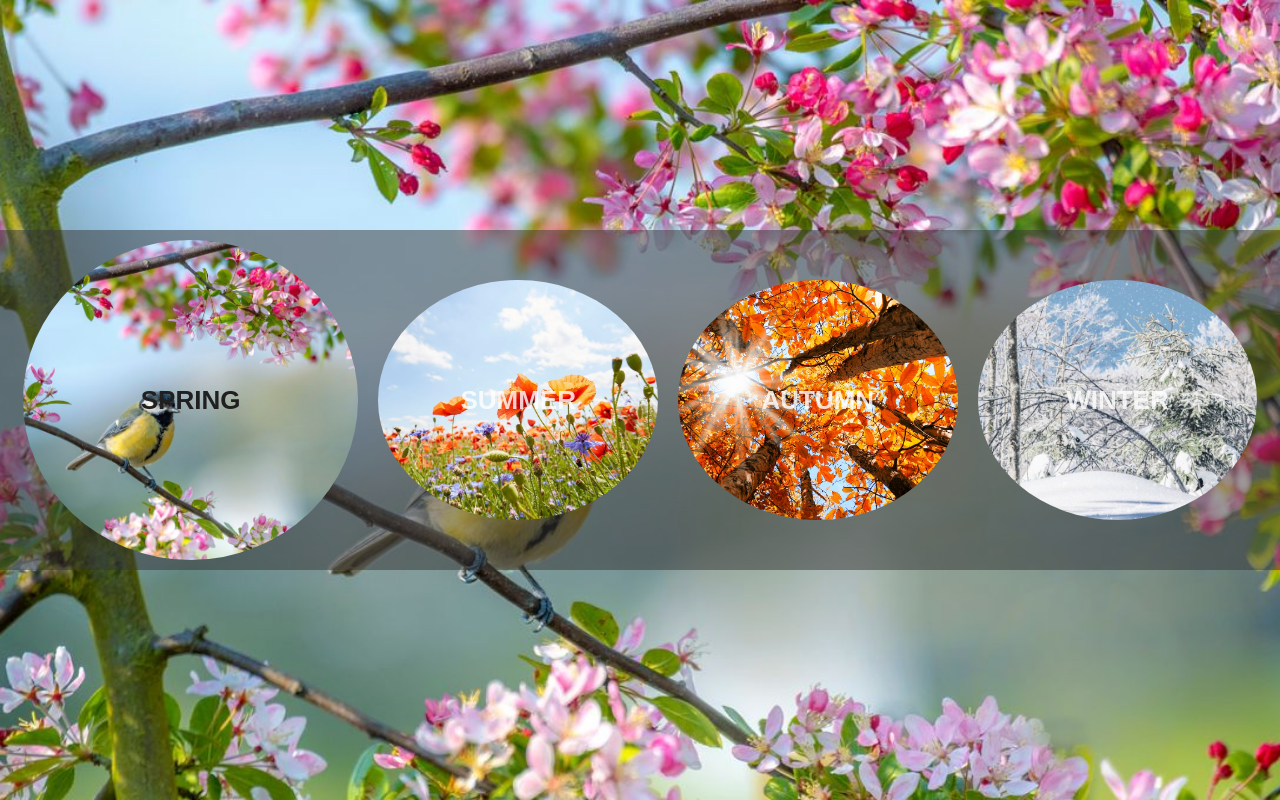
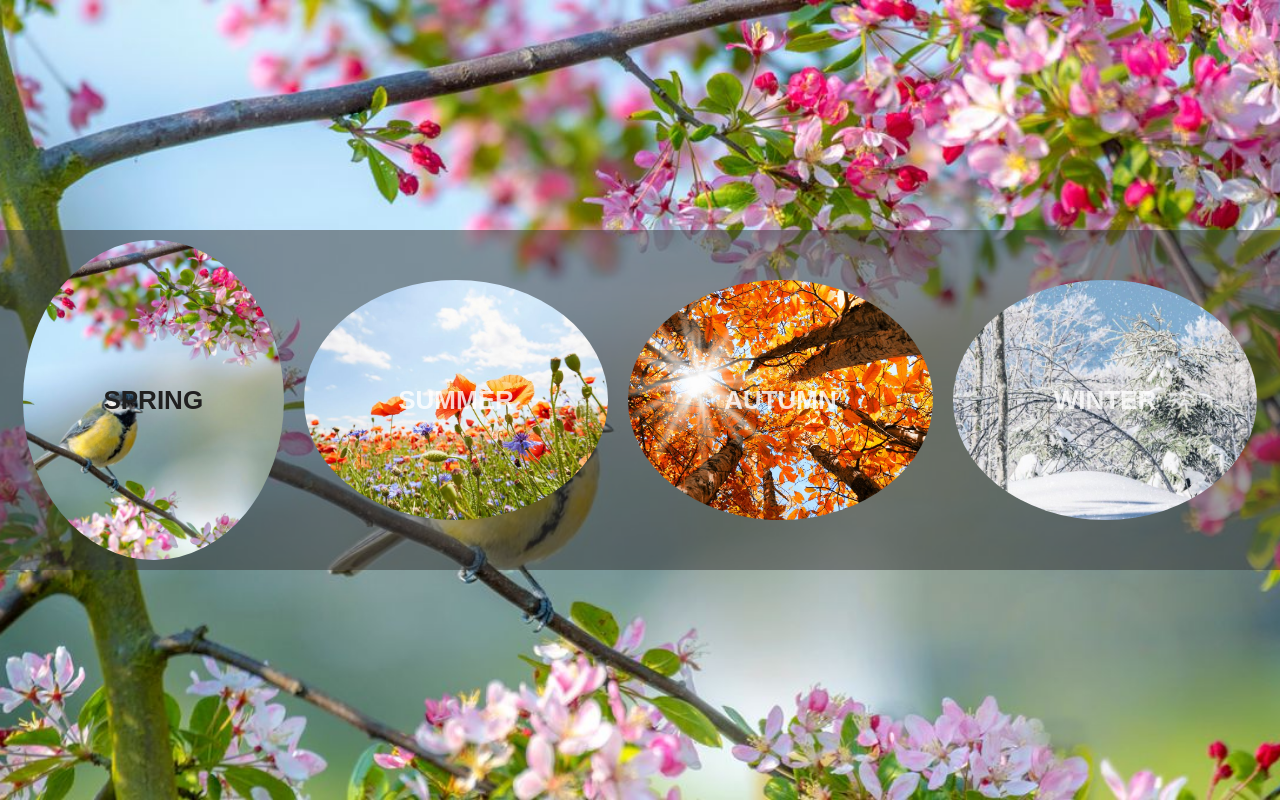
Before and after one commit to marielaure1/Expansion-4-seasons, a plain HTML site: page index.html in a window 1280 px wide. Drawn offline with Linux system fonts and the light colour scheme.

Commit message:
Update style.css

```diff
--- a/style.css
+++ b/style.css
@@ -25,7 +25,7 @@ body{
     background-position: center;
     background-repeat: no-repeat;
     height: 30vh;
-    flex: 0.5;
+    flex: 0.7;
     margin: 10px;
     transition: flex 0.5s ease-in;
     display: flex;
```
